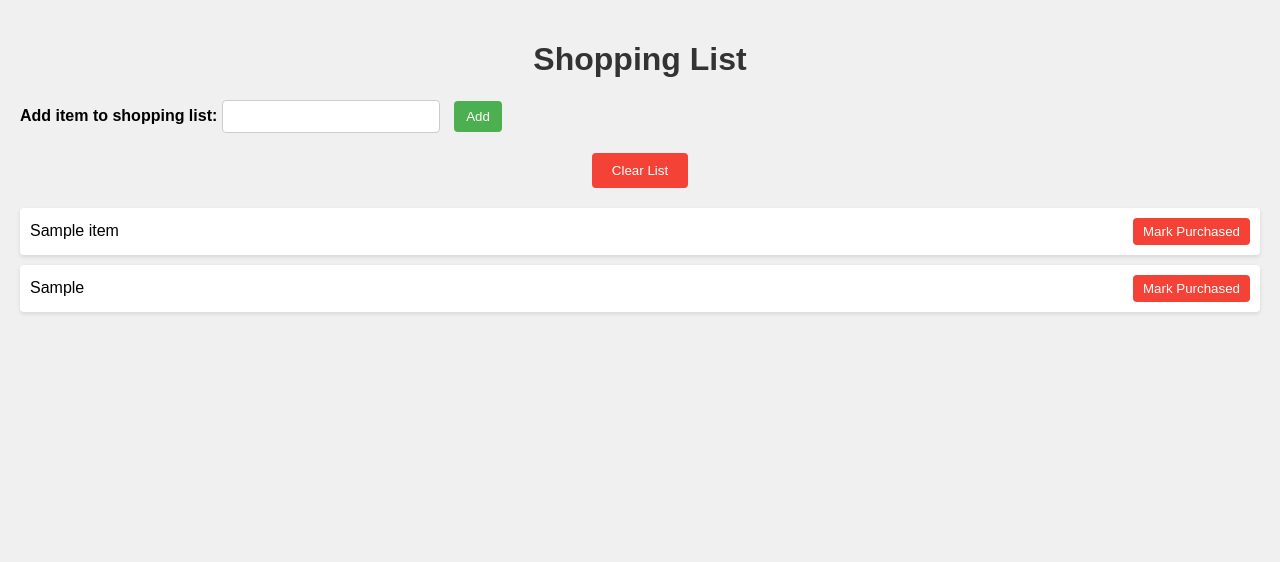
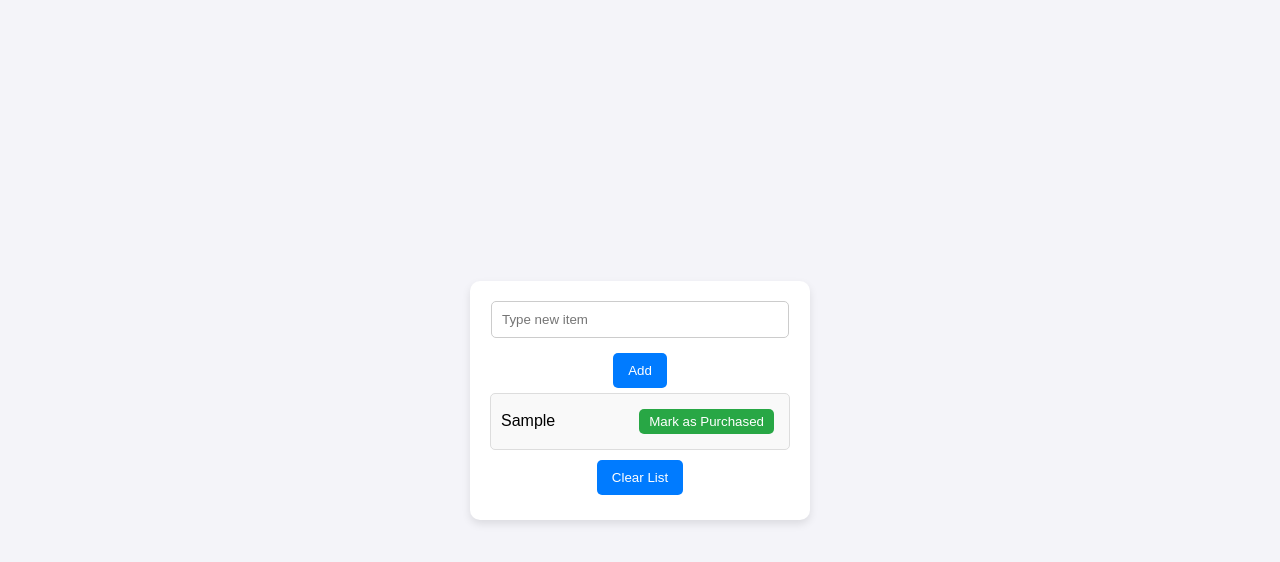
Before and after one commit to leemwangiw/week-2-code-challenge, a plain HTML site: page Week-2-Challenge-main/index.html in a window 1280 px wide. Both pictures are taken after typing "Sample" into the empty fields and a click on the button "Add". Drawn offline with Linux system fonts and the light colour scheme.

Commit message:
commiting all

```diff
--- a/Week-2-Challenge-main/index.html
+++ b/Week-2-Challenge-main/index.html
@@ -1,110 +1,18 @@
 <!DOCTYPE html>
 <html lang="en">
 <head>
-  <meta charset="UTF-8" />
-  <meta name="viewport" content="width=device-width, initial-scale=1.0" />
-  <title>Week 2 Challenge</title>
-  <style>
-    body {
-      font-family: Arial, sans-serif;
-      background-color: #f0f0f0;
-      margin: 0;
-      padding: 20px;
-    }
-
-    h1 {
-      text-align: center;
-      color: #333;
-    }
-
-    form {
-      margin-bottom: 20px;
-    }
-
-    label {
-      font-weight: bold;
-    }
-
-    input[type="text"] {
-      padding: 8px;
-      width: 200px;
-      margin-right: 10px;
-      border: 1px solid #ccc;
-      border-radius: 4px;
-    }
-
-    button {
-      padding: 8px 12px;
-      background-color: #4caf50;
-      color: white;
-      border: none;
-      border-radius: 4px;
-      cursor: pointer;
-    }
-
-    button:hover {
-      background-color: #45a049;
-    }
-
-    ul.shopping-list {
-      list-style-type: none;
-      padding: 0;
-    }
-
-    ul.shopping-list li {
-      background-color: #fff;
-      margin-bottom: 10px;
-      padding: 10px;
-      border-radius: 4px;
-      box-shadow: 0 2px 4px rgba(0, 0, 0, 0.1);
-      display: flex;
-      justify-content: space-between;
-      align-items: center;
-    }
-
-    ul.shopping-list li button {
-      background-color: #f44336;
-      color: white;
-      border: none;
-      padding: 6px 10px;
-      border-radius: 4px;
-      cursor: pointer;
-    }
-
-    ul.shopping-list li button:hover {
-      background-color: #e53935;
-    }
-
-    #clear {
-      display: block;
-      margin: 20px auto;
-      padding: 10px 20px;
-      background-color: #f44336;
-      color: white;
-      border: none;
-      border-radius: 4px;
-      cursor: pointer;
-    }
-
-    #clear:hover {
-      background-color: #e53935;
-    }
-  </style>
+  <meta charset="UTF-8">
+  <meta name="viewport" content="width=device-width, initial-scale=1.0">
+  <title>Shopping List</title>
+  <link rel="stylesheet" href="style.css">
+  <script src="script.js" defer></script>
 </head>
 <body>
-  <h1>Shopping List</h1>
-  <form>
-    <label for="input">Add item to shopping list:</label>
-    <input type="text" id="input" required />
-    <button id="add">Add</button>
-  </form>
-
-  <button id="clear">Clear List</button>
-
-  <ul class="shopping-list">
-    <li>Sample item <button>Mark Purchased</button></li>
-  </ul>
-
-  <script src="script.js"></script>
+  <div id="form">
+    <input type="text" id="myInput" placeholder="Type new item">
+    <button type="button" onclick="addItem()">Add</button>
+    <ul id="list"></ul>
+    <button type="button" onclick="clearList()">Clear List</button>
+  </div>
 </body>
 </html>
--- a/Week-2-Challenge-main/script.js
+++ b/Week-2-Challenge-main/script.js
@@ -1,34 +1,28 @@
-const form = document.querySelector("form");
-const input = document.querySelector("#input");
-const addButton = document.querySelector("button#add");
-const shoppingList = document.querySelector("ul.shopping-list");
-const clearButton = document.querySelector("button#clear");
+const addedItems = [];
 
-form.addEventListener("submit", function (event) {
-  event.preventDefault();
+function addItem() {
+  const input = document.getElementById('myInput');
+  const list = document.getElementById('list');
 
-  const item = input.value;
+  if (input.value.trim() !== "") {
+    const li = document.createElement('li');
+    li.textContent = input.value;
 
-  const listItem = document.createElement("li");
-  listItem.textContent = item;
+    const markButton = document.createElement('button');
+    markButton.textContent = 'Mark as Purchased';
+    markButton.onclick = function() {
+      li.classList.toggle('purchased');
+    };
 
-  const markPurchasedButton = document.createElement("button");
-  markPurchasedButton.textContent = "Mark Purchased";
+    li.appendChild(markButton);
+    list.appendChild(li);
+    addedItems.push(input.value);
+    input.value = '';
+  }
+}
 
-  listItem.appendChild(markPurchasedButton);
-
-  shoppingList.appendChild(listItem);
-
-  input.value = "";
-});
-
-clearButton.addEventListener("click", function () {
-  shoppingList.innerHTML = "";
-});
-
-shoppingList.addEventListener("click", function (event) {
-  if (event.target.matches("button")) {
-    const listItem = event.target.parentElement;
-    listItem.style.textDecoration = "line-through"
-  }
-});
+function clearList() {
+  const list = document.getElementById('list');
+  list.innerHTML = '';
+  addedItems.length = 0;
+}
--- /dev/null
+++ b/Week-2-Challenge-main/style.css
@@ -0,0 +1,79 @@
+body {
+    font-family: Arial, sans-serif;
+    background-color: #f4f4f9;
+    margin: 0;
+    padding: 0;
+    display: flex;
+    justify-content: center;
+    align-items: center;
+    height: 100vh;
+  }
+
+  #form {
+    background-color: white;
+    padding: 20px;
+    border-radius: 10px;
+    box-shadow: 0 4px 8px rgba(0, 0, 0, 0.1);
+    width: 300px;
+    text-align: center;
+  }
+
+  input[type="text"] {
+    width: calc(100% - 24px);
+    padding: 10px;
+    margin-bottom: 10px;
+    border: 1px solid #ccc;
+    border-radius: 5px;
+  }
+
+  button {
+    padding: 10px 15px;
+    margin: 5px;
+    border: none;
+    border-radius: 5px;
+    cursor: pointer;
+  }
+
+  button[type="button"] {
+    background-color: #007bff;
+    color: white;
+  }
+
+  button[type="button"]:hover {
+    background-color: #0056b3;
+  }
+
+  #list {
+    list-style-type: none;
+    padding: 0;
+    margin: 0;
+  }
+
+  #list li {
+    background-color: #f9f9f9;
+    padding: 10px;
+    margin-bottom: 5px;
+    border: 1px solid #ddd;
+    border-radius: 5px;
+    display: flex;
+    justify-content: space-between;
+    align-items: center;
+  }
+
+  #list li button {
+    background-color: #28a745;
+    color: white;
+    border: none;
+    border-radius: 5px;
+    padding: 5px 10px;
+    cursor: pointer;
+  }
+
+  #list li button:hover {
+    background-color: #218838;
+  }
+
+  .purchased {
+    text-decoration: line-through;
+    color: grey;
+  }
```
Also changed, not shown: Week-2-Challenge-main/index.css (deleted).
